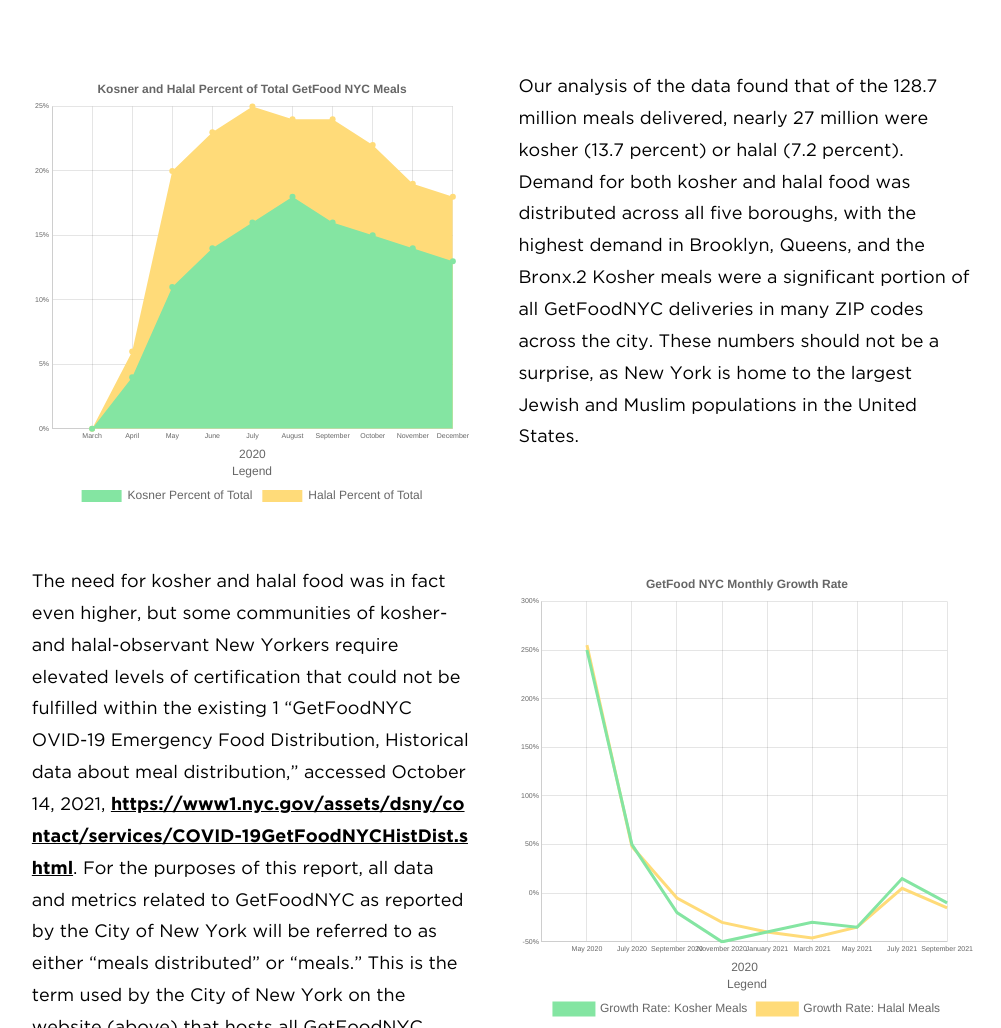
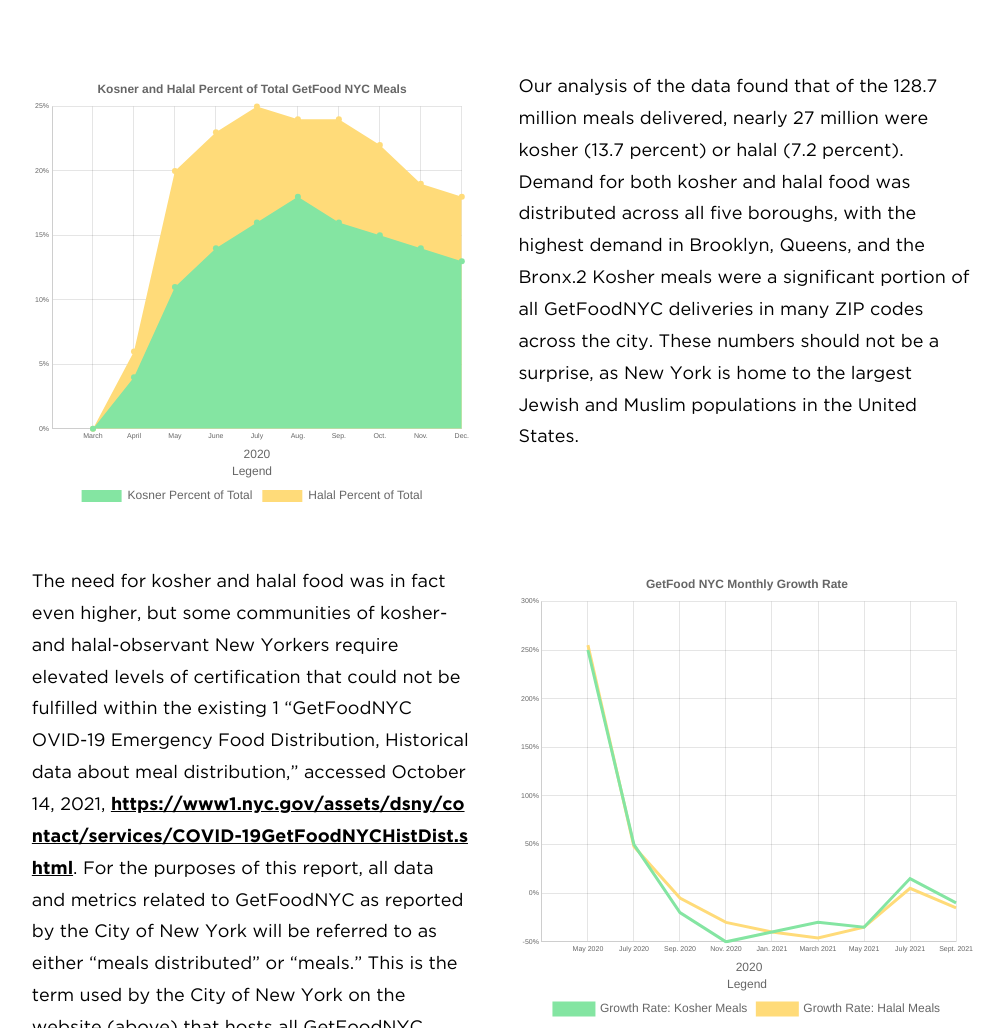
Before and after one commit to CreativeScienceLabs/MetCouncil, a website: page index.html in a window 1280 px wide. Shown: the part 2460-3488 px from the top of the page, without its empty margins (248-1249 px from the left). Drawn offline with Linux system fonts and the light colour scheme.

Commit message:
text fix

```diff
--- a/index.html
+++ b/index.html
@@ -138,9 +138,6 @@
                                 <div class="content-inner">
                                     <div class="content-col">
                                         <canvas id="myChart" width="400" height="400"></canvas>
-                                        <div class="chart-legend">
-
-                                        </div>
                                     </div>
                                     <div class="content-col">
                                         <p>Our analysis of the data found that of the 128.7 million meals delivered, nearly 27 million were kosher (13.7 percent) or halal (7.2 percent). Demand for both kosher and halal food was distributed across all five boroughs, with the highest demand in Brooklyn, Queens, and the Bronx.2 Kosher meals were a significant portion of all GetFoodNYC deliveries in many ZIP codes across the city. These numbers should not be a surprise, as New York is home to the largest Jewish and Muslim populations in the United States.</p>
@@ -379,7 +376,7 @@
         const myChart = new Chart(ctx, {
             type: 'line',
             data: {
-                labels: ['', 'March', 'April', 'May', 'June', 'July', 'August', 'September', 'October', 'November', 'December'],
+                labels: ['', 'March', 'April', 'May', 'June', 'July', 'Aug.', 'Sep.', 'Oct.', 'Nov.', 'Dec.'],
                 datasets: [
                 {
                     label: 'Kosner Percent of Total',
@@ -456,7 +453,7 @@
         const myChart2 = new Chart(ctx2, {
             type: 'line',
             data: {
-                labels: ['', 'May 2020', 'July 2020', 'September 2020', 'November 2020', 'January 2021', 'March 2021', 'May 2021', 'July 2021','September 2021'],
+                labels: ['', 'May 2020', 'July 2020', 'Sep. 2020', 'Nov. 2020', 'Jan. 2021', 'March 2021', 'May 2021', 'July 2021','Sept. 2021'],
                 datasets: [
                 {
                     label: 'Growth Rate: Kosher Meals',
```
